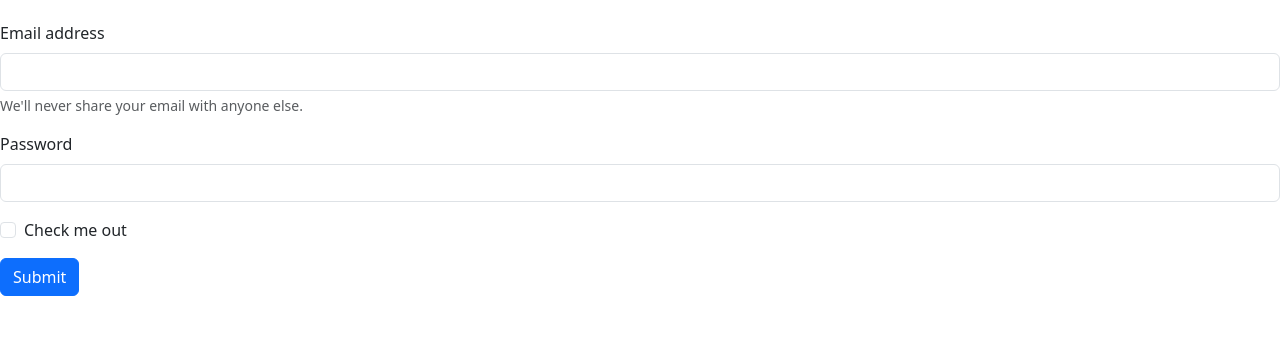
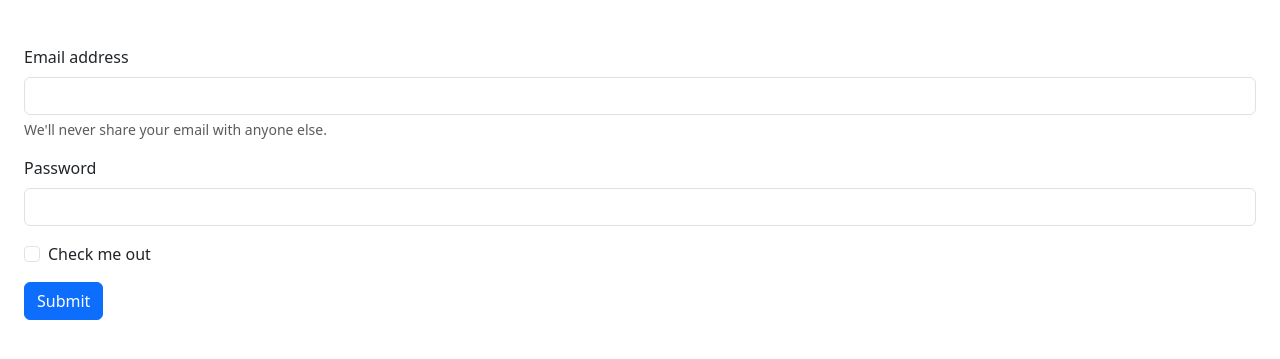
Before and after one commit to Tuhinbd71/creating-form-using-bootstrap, a plain HTML site: page index.html in a window 1280 px wide. Shown: the part 107-466 px from the top of the page. Drawn offline with Linux system fonts and the light colour scheme.

Commit message:
new commit

```diff
--- a/index.html
+++ b/index.html
@@ -12,7 +12,7 @@
 <body>
     <h1 class="bg-success p-3 mt-4 mb-4">Creating Form Using Bootstrap</h1>
     <!-- table statr -->
-    <form>
+    <form class="p-4">
         <div class="mb-3">
             <label for="exampleInputEmail1" class="form-label">Email address</label>
             <input type="email" class="form-control" id="exampleInputEmail1" aria-describedby="emailHelp">
```
